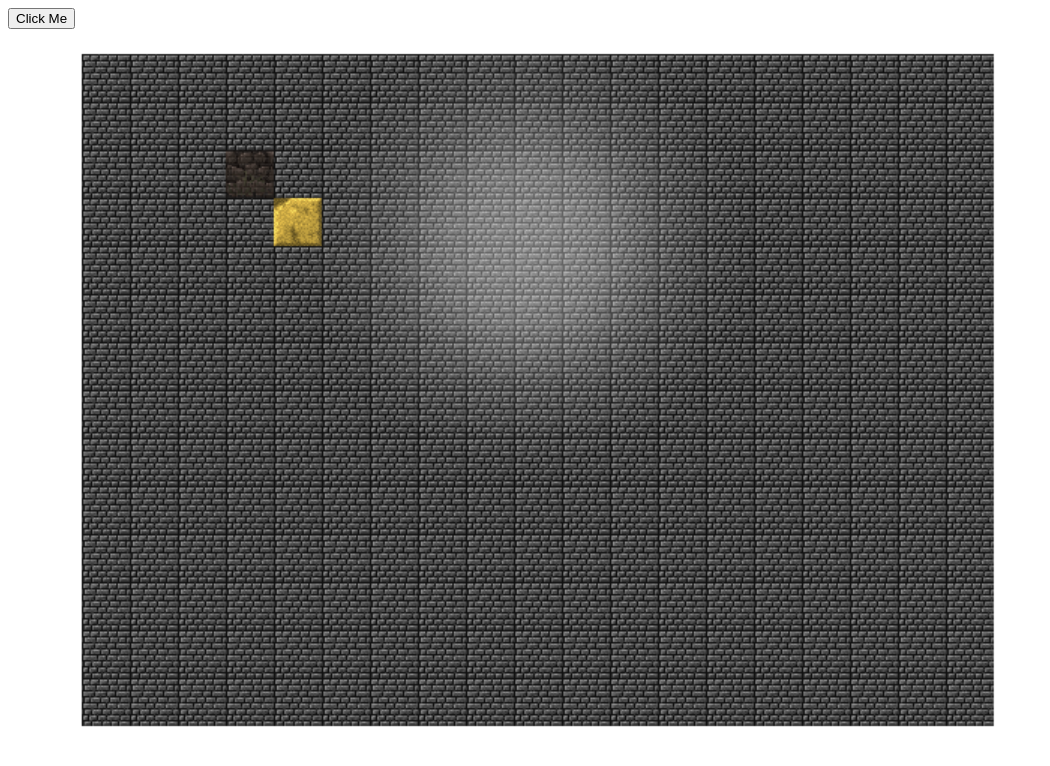
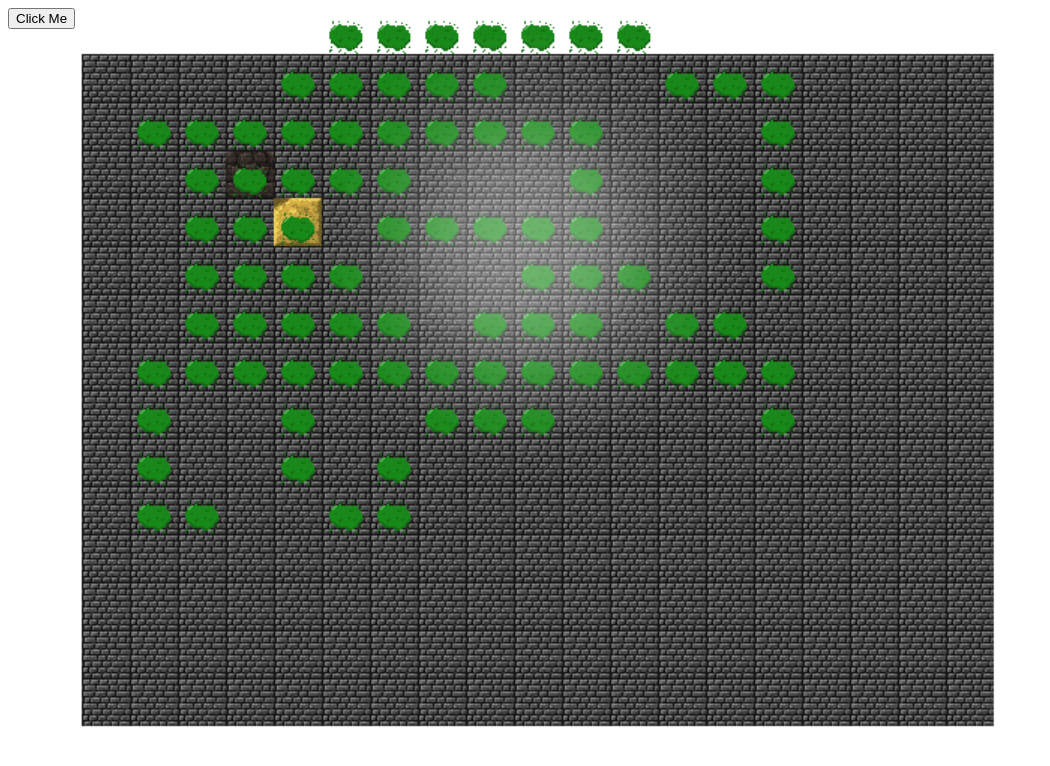
Before and after one commit to GitMaster3D/Cool-RPG-42069, a plain HTML site: page index.html in a window 1280 px wide. Shown: the top 766 px of the page, without its empty margins (0-1050 px from the left). Drawn offline with Linux system fonts and the light colour scheme.

Commit message:
Maps Import

```diff
--- a/Demo.js
+++ b/Demo.js
@@ -75,7 +75,6 @@ function InitDemo()
         player.MoveX(-1); // Bege den Spieler um 1 nach links
     })
 
-
     console.log(currentTiles[5][4]); //Giebt alle gameObjects an der Position 5 | 4 aus
 
 
--- a/Engine.js
+++ b/Engine.js
@@ -9,6 +9,9 @@ const spriteHeight = 32;
 
 var backgroundWidth = 20;
 var backgroundHeight = 15;
+
+var spriteSheetWidth = 32;
+var spriteSheetHeight = 16;
 
 var currentTiles;
 
@@ -246,6 +249,7 @@ async function OnUpdate()
     }
 
     //Reset global alpha from drawing
+
     context.globalAlpha = 1;
 
     window.dispatchEvent(updateEvent);
@@ -302,6 +306,7 @@ function Init()
     };
     main();
 
+    extractVector2Arrays("map.json");
 }
 
 //Load Event
--- a/index.html
+++ b/index.html
@@ -27,6 +27,7 @@
     <script src="Demo.js"></script>
     <script src="ParticleSystem.js"></script>
     <script src="Lighting.js"></script>
+    <script src = "Matloader.js"></script>
 
 </body>
 </html>
```
